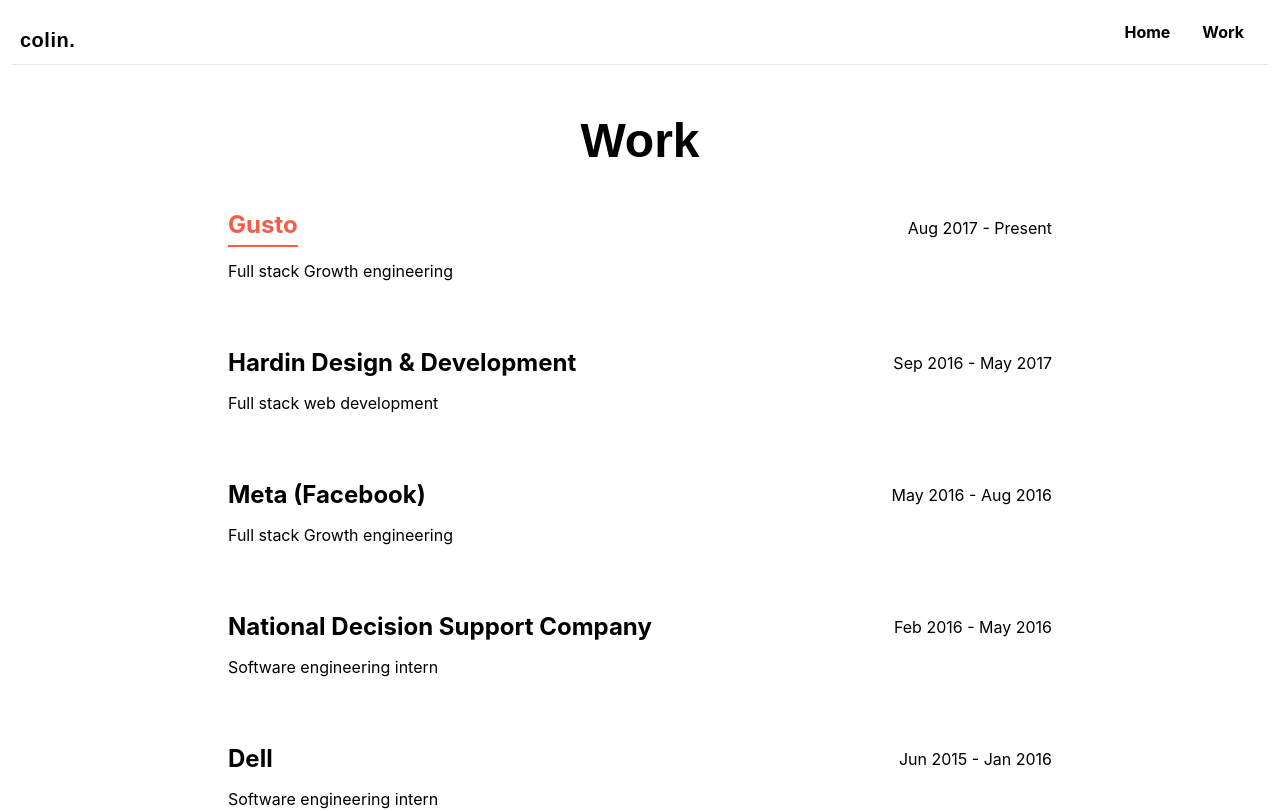
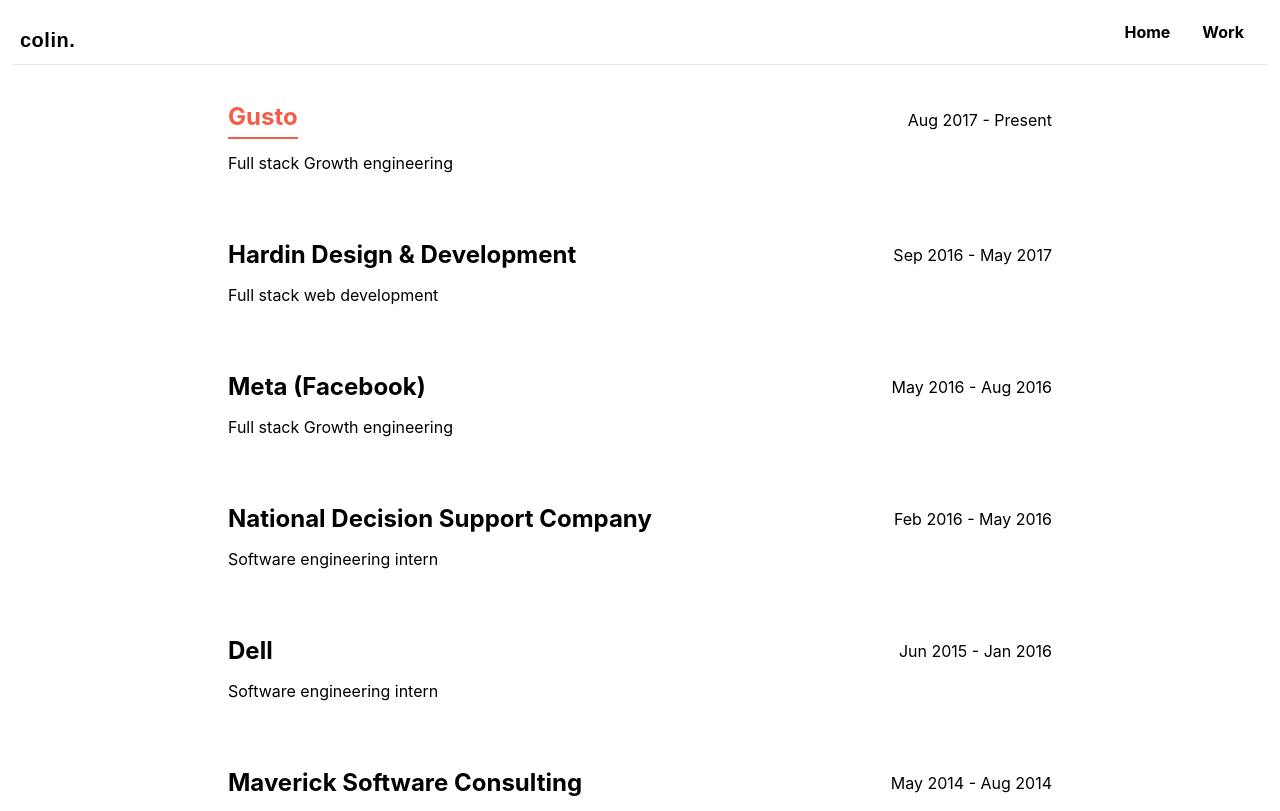
Before and after one commit to colinharris05/personal-website, a Next.js app: page /work in a window 1280 px wide. Shown: the top 811 px of the page. Built offline with nearby package versions, Linux system fonts and the light colour scheme; a web font is replaced by a local one.

Commit message:
feat: Hide unneeded work header

```diff
--- a/pages/work/index.tsx
+++ b/pages/work/index.tsx
@@ -57,9 +57,6 @@
     </Head>
     <div>
       <Layout>
-        <h1 className="text-5xl font-bold text-center pt-10 py-5 fancy-font">
-          Work
-        </h1>
         <div className="flex flex-col gap-4 mb-10">
           {JOBS.map(
             ({ company, description, endDate, href, startDate }, index) => (
```
